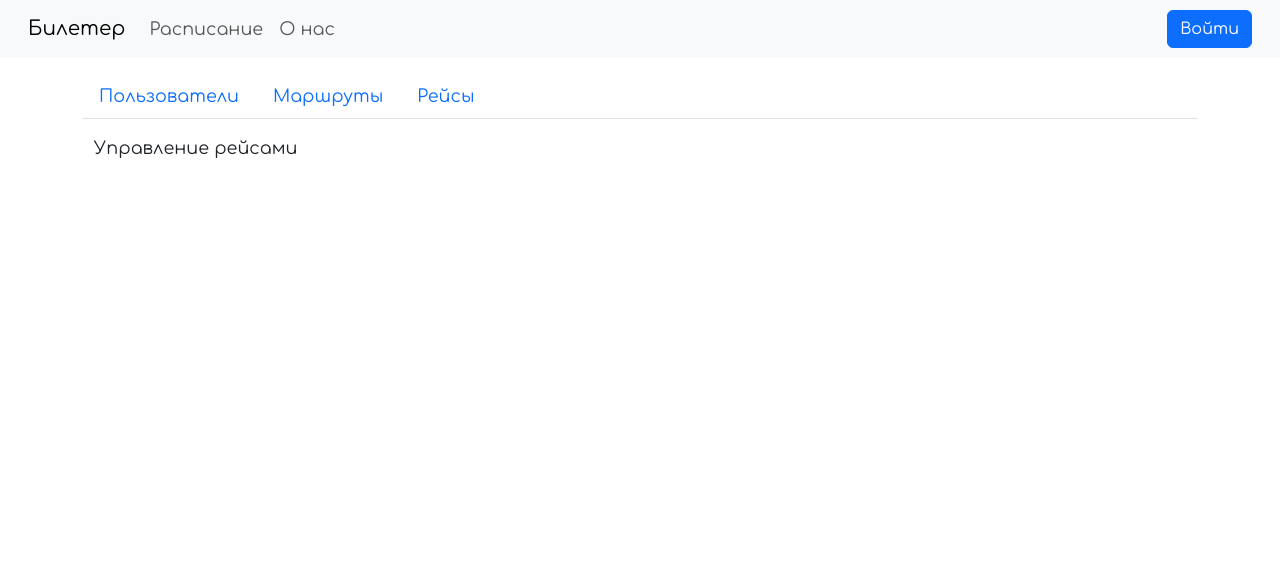
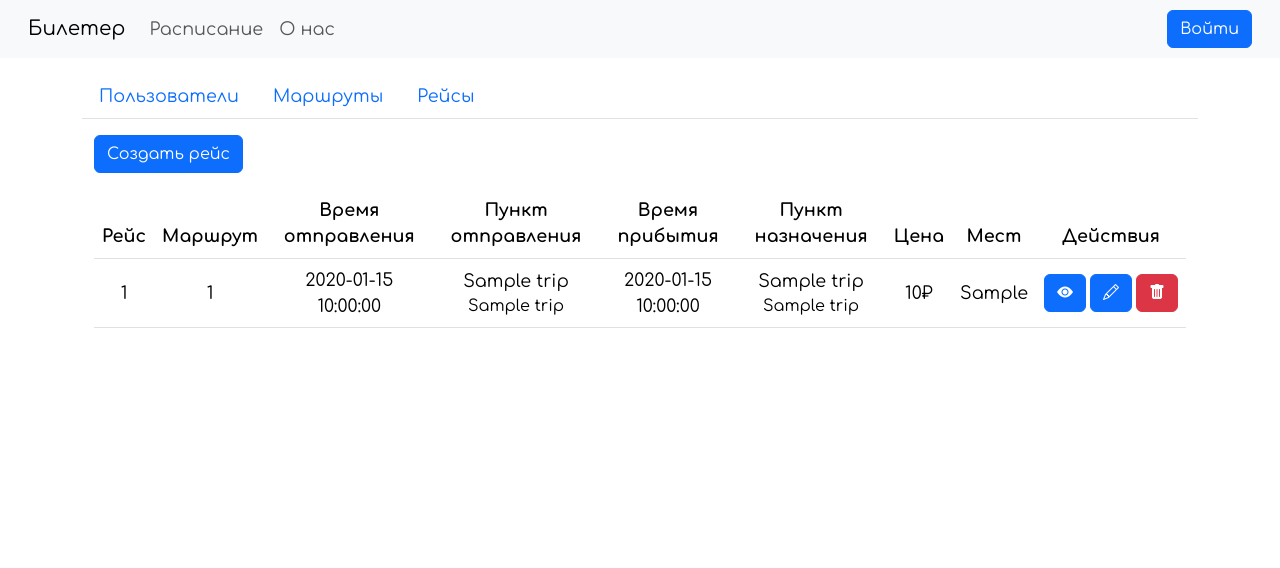
Before and after one commit to AlexOS12/obukhov-221-3210-web-dev-kp, a Flask app: template app/templates/admin_trips.html in a window 1280 px wide. Shown: the top 568 px of the page. Run offline with Flask 3, Linux system fonts and the light colour scheme; the template is opened without the code that fills it: most values are stand-ins (such as "Sample title", 1, 10 or a date in 2020).

Commit message:
Управление рейсами + декоративные правки таблиц готово

```diff
--- /dev/null
+++ b/app/static/scripts/delete_trip.js
@@ -0,0 +1,12 @@
+"use strict"
+
+function fillModal(event) {
+    let deleteUrl = event.relatedTarget.dataset.deleteUrl;
+    let modalForm = event.target.querySelector("form");
+    modalForm.action = deleteUrl;
+}
+
+window.onload = function () {
+    let deleteModal = document.getElementById("delete-modal");
+    deleteModal.addEventListener("show.bs.modal", fillModal);
+}
--- a/app/templates/admin_routes.html
+++ b/app/templates/admin_routes.html
@@ -3,7 +3,7 @@
 {% block tab_content %}
 <a class="btn btn-primary mb-3" href="{{ url_for('admin.create_route') }}">Создать маршрут</a>
 <table class="table">
-    <thead>
+    <thead class="text-center">
         <th>№</th>
         <th>Город отправления</th>
         <th>Станция отправления</th>
@@ -11,9 +11,9 @@
         <th>Станция прибытия</th>
         <th>Действия</th>
     </thead>
-    <tbody>
+    <tbody class="text-center">
         {% for route in routes %}
-        <tr>
+        <tr class="align-middle">
             <td>{{ route.route_id }}</td>
             <td>{{ route.dep_city_name }}</td>
             <td>{{ route.dep_station_name }}</td>
--- a/app/templates/admin_tickets.html
+++ /dev/null
@@ -1,5 +0,0 @@
-{% extends 'admin_base.html' %}
-
-{% block tab_content %}
-    Управление билетами
-{% endblock %}
--- a/app/templates/admin_trips.html
+++ b/app/templates/admin_trips.html
@@ -1,5 +1,74 @@
 {% extends 'admin_base.html' %}
 
 {% block tab_content %}
-    Управление рейсами
+<a class="btn btn-primary mb-3" href="{{ url_for('admin.create_trip') }}">Создать рейс</a>
+<table class="table">
+    <thead class="text-center">
+        <th>Рейс</th>
+        <th>Маршрут</th>
+        <th>Время отправления</th>
+        <th>Пункт отправления</th>
+        <th>Время прибытия</th>
+        <th>Пункт назначения</th>
+        <th>Цена</th>
+        <th>Мест</th>
+        <th>Действия</th>
+    </thead>
+    <tbody class="text-center">
+        {% for trip in trips %}
+        <tr class="align-middle">
+            <td>{{ trip.trip_id }}</td>
+            <td>{{ trip.route_id }}</td>
+            <td>{{ trip.dep_time }}</td>
+            <td>
+                <p class="mb-0">{{ trip.dep_city_name }}</p>
+                <p class="fs-6 my-0">{{ trip.dep_station_name }}</p>
+            </td>
+            <td>{{ trip.arr_time }}</td>
+            <td>
+                <p class="mb-0">{{ trip.arr_city_name }}</p>
+                <p class="fs-6 my-0">{{ trip.arr_station_name }}</p>
+            </td>
+            <td>{{ trip.price_per_person }}&#8381;</td>
+            <td>{{ trip.available_places }}</td>
+            <td>
+                <div class="d-flex justify-content-evenly">
+                    <a class="btn btn-primary" href="{{ url_for('admin.view_trip', trip_id=trip.trip_id) }}">
+                        <i class="bi bi-eye-fill"></i>
+                    </a>
+                    <a class="mx-1 btn btn-primary" href="{{ url_for('admin.edit_trip', trip_id=trip.trip_id) }}">
+                        <i class="bi bi-pencil"></i>
+                    </a>
+                    <button type="button" class="btn btn-danger" data-bs-toggle="modal" data-bs-target="#delete-modal"
+                        data-delete-url="{{ url_for('admin.delete_trip', trip_id=trip.trip_id) }}">
+                        <i class="bi bi-trash-fill"></i>
+                    </button>
+                </div>
+            </td>
+        </tr>
+        {% endfor %}
+    </tbody>
+</table>
+
+<div class="modal" id="delete-modal" tabindex="-1">
+    <div class="modal-dialog">
+        <div class="modal-content">
+            <div class="modal-header">
+                <h5 class="modal-title">Подтвердите удаление рейса</h5>
+                <button type="button" class="btn-close" data-bs-dismiss="modal" aria-label="Close"></button>
+            </div>
+            <div class="modal-body">
+                <p>Вы уверены, что хотите удалить этот рейс?</p>
+            </div>
+            <div class="modal-footer">
+                <button type="button" class="btn btn-secondary" data-bs-dismiss="modal">Нет</button>
+                <form action="" method="post">
+                    <button type="submit" class="btn btn-danger">Да</button>
+                </form>
+            </div>
+        </div>
+    </div>
+</div>
+
+<script src="{{ url_for('static', filename='scripts/delete_trip.js') }}"></script>
 {% endblock %}
--- a/app/templates/admin_users.html
+++ b/app/templates/admin_users.html
@@ -3,16 +3,16 @@
 {% block tab_content %}
 <a class="btn btn-primary mb-3" href="{{ url_for('admin.create_user') }}">Создать пользователя</a>
 <table class="table">
-    <thead>
+    <thead class="text-center">
         <th>#</th>
         <th>Логин</th>
         <th>ФИО</th>
         <th>Роль</th>
         <th>Действия</th>
     </thead>
-    <tbody>
+    <tbody class="text-center">
         {% for user in users %}
-        <tr>
+        <tr class="align-middle">
             <td>{{ user.id }}</td>
             <td>{{ user.login }}</td>
             <td>{{ user.fio }}</td>
```
Also changed, not shown: app/admin.py (+118 -2 lines), app/templates/create_trip.html (added, +7 -0 lines), app/templates/edit_trip.html (added, +8 -0 lines), app/templates/trip_macro.html (added, +39 -0 lines), app/templates/view_trip.html (added, +8 -0 lines).
